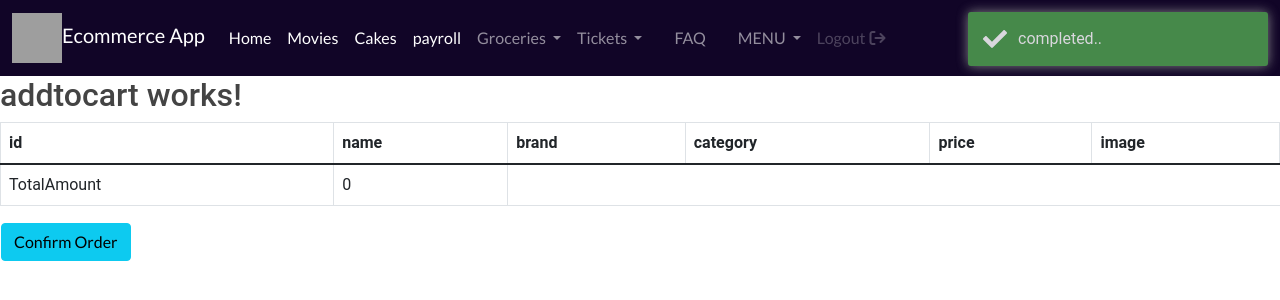
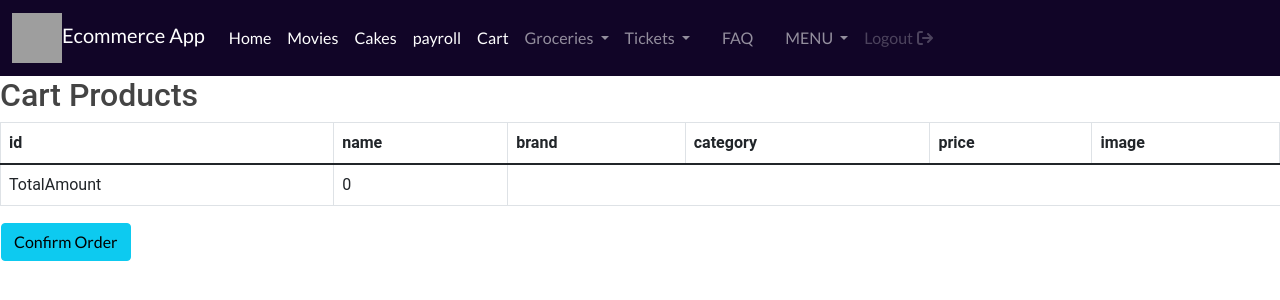
Before and after one commit to kv-b1-2022/ecommerceapp-angular, an Angular app: page /addtocart in a window 1280 px wide. Shown: the top 300 px of the page. Built offline with nearby package versions, Linux system fonts and the light colour scheme; grey boxes are pictures that could not be loaded; some icons are missing.

Commit message:
modified src

```diff
--- /dev/null
+++ b/src/app/cart.service.ts
@@ -0,0 +1,9 @@
+import { Injectable } from '@angular/core';
+
+@Injectable({
+  providedIn: 'root'
+})
+export class CartService {
+
+  constructor() { }
+}
--- a/src/app/grocery/addproducts/addproducts.component.html
+++ b/src/app/grocery/addproducts/addproducts.component.html
@@ -15,6 +15,8 @@
     <input type="category" name="category" [(ngModel)]="category" placeholder="Enter category" required>
 </div>
 
+
+
 <div>
     <label for="image">Image:</label>
     <input type="text" name="image" [(ngModel)]="image" placeholder="Enter image" required>
--- a/src/app/grocery/addproducts/addproducts.component.ts
+++ b/src/app/grocery/addproducts/addproducts.component.ts
@@ -12,7 +12,7 @@ export class AddproductsComponent implements OnInit {
   brand!: String;
   category!: String;
 
-  image!:String
+  image!:String;
 
 
   constructor(private http:HttpClient,private toastrService: ToastrService) { }
--- a/src/app/grocery/addtocart/addtocart.component.html
+++ b/src/app/grocery/addtocart/addtocart.component.html
@@ -1,4 +1,4 @@
-<h2>addtocart works!</h2>
+<h2>Cart Products</h2>
 
 <table class="table table-bordered">
 
--- a/src/app/grocery/addtocart/addtocart.component.ts
+++ b/src/app/grocery/addtocart/addtocart.component.ts
@@ -15,7 +15,7 @@ export class AddtocartComponent implements OnInit {
 
 
   ngOnInit(): void {
-    this.toastrService.success('completed..');
+
     // this.getAllProducts();
     let items= localStorage.getItem("CART_ITEMS")
     this.products = items != null ? JSON.parse(items):[];
--- a/src/app/grocery/displayproducts/displayproducts.component.html
+++ b/src/app/grocery/displayproducts/displayproducts.component.html
@@ -1,4 +1,4 @@
-<h3>Displayproducts</h3>
+<h3>GROCERIES</h3>
 
 
 <!--{{products |json}}-->
--- a/src/app/grocery/displayproducts/displayproducts.component.ts
+++ b/src/app/grocery/displayproducts/displayproducts.component.ts
@@ -1,6 +1,7 @@
 import { HttpClient } from '@angular/common/http';
 import { Component, OnInit } from '@angular/core';
 import { ToastrService } from 'ngx-toastr';
+import { CartService } from 'src/app/cart.service';
 
 @Component({
   selector: 'app-displayproducts',
@@ -9,7 +10,7 @@ import { ToastrService } from 'ngx-toastr';
 })
 export class DisplayproductsComponent implements OnInit {
 
-  constructor(private http:HttpClient,private toastrService: ToastrService) { }
+  constructor(private http:HttpClient,private toastrService: ToastrService, private cartService:CartService) { }
 
 
 
--- a/src/app/grocery/listproducts/listproducts.component.html
+++ b/src/app/grocery/listproducts/listproducts.component.html
@@ -2,6 +2,8 @@
 <form class="d-flex">
 <a class="btn btn-outline-success" routerLink="/addproducts">Add product</a>
 </form>
+
+<td><a routerLink="/add-product-stock" class="btn btn-info">Add product Stock</a></td>
 
 <table class="table table-bordered">
 
--- a/src/app/header/header.component.html
+++ b/src/app/header/header.component.html
@@ -20,7 +20,14 @@
                     <li class="nav-item">
                         <a class="nav-link active" aria-current="page" routerLink="add-salary">payroll</a>
                     </li>
+                    <li class="nav-item">
+                      <a class="nav-link active" aria-current="page" routerLink="addtocart">Cart</a>
+                  </li>
+
+
+
                     <li class="nav-item dropdown">
+
                         <a class="nav-link dropdown-toggle" routerLink="#" id="navbarDropdown" role="button" data-bs-toggle="dropdown"
                           aria-expanded="false">
                           Groceries
@@ -28,7 +35,7 @@
                         <ul class="dropdown-menu" aria-labelledby="navbarDropdown">
                           <li><a class="dropdown-item" routerLink="listproducts">Products</a></li>
                           <li><a class="dropdown-item" routerLink="displayproducts">All Products</a></li>
-                          <li><a class="dropdown-item" routerLink="addtocart">Cart</a></li>
+
 
 
 
```
Also changed, not shown: 1 other file (tests, documents, lock files or other folders).
